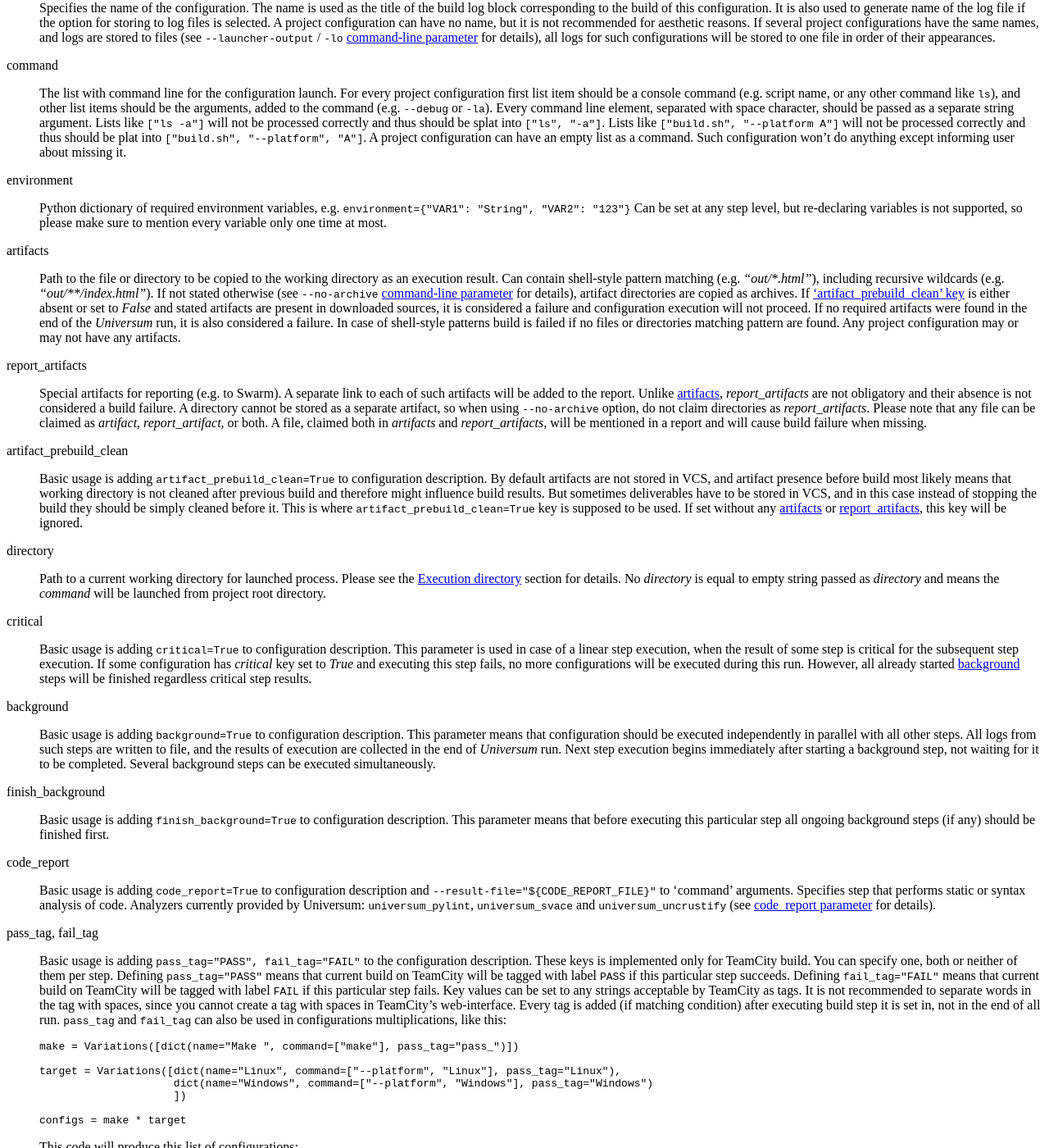
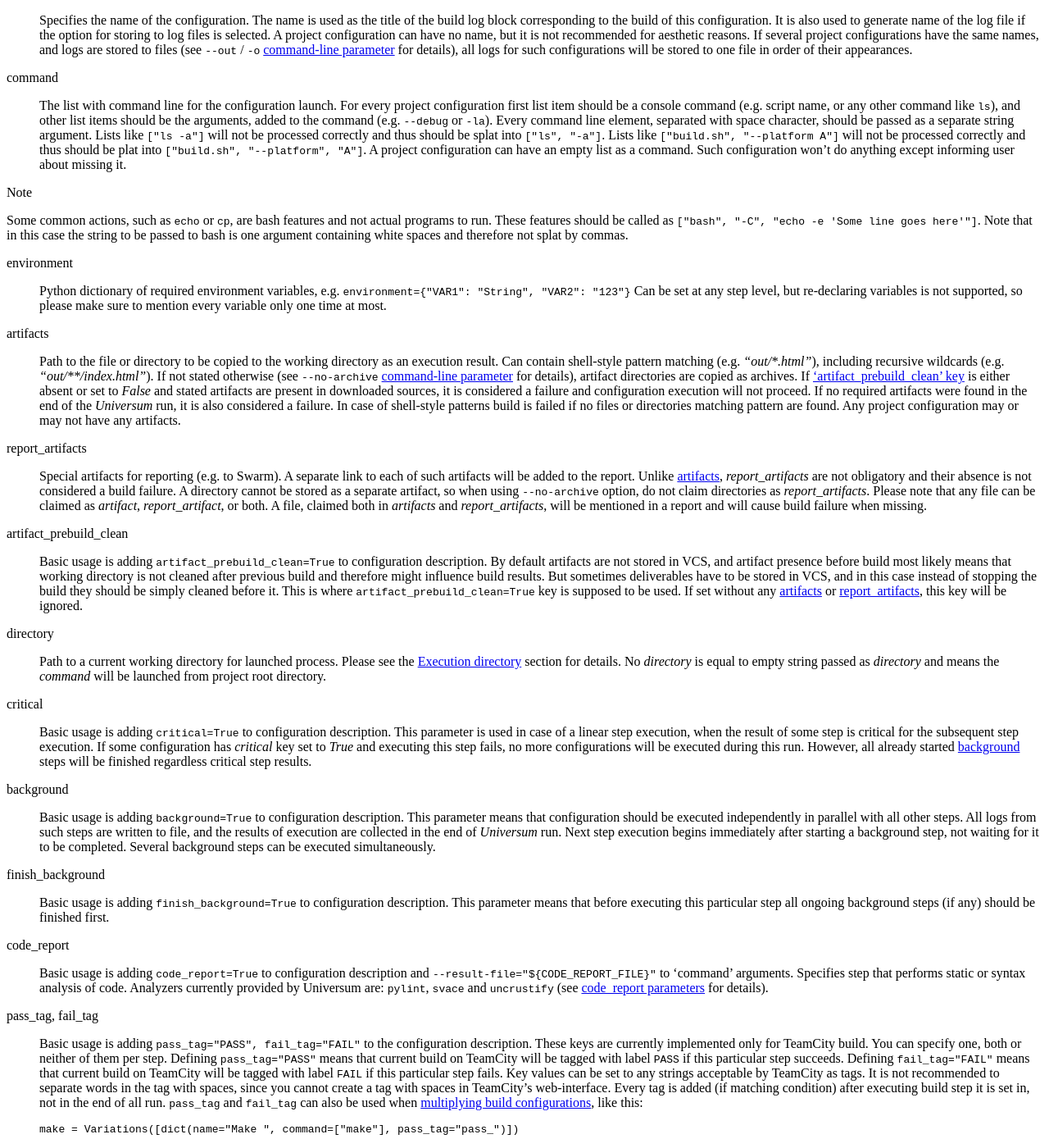
Before and after one commit to Samsung/Universum, a Sphinx documentation site: the page built from doc/configuring.rst, in a window 1280 px wide and 1400 px high, scrolled down 2925 px. Shown: the whole window at 82% size. Built offline with Sphinx 7.4.7 and the Read the Docs theme 2.0.0, drawn with Linux system fonts in a browser that asks for light colours; some of the changed text lies outside the part shown.

Commit message:
update(docs): actualize configuring

```diff
--- a/doc/configuring.rst
+++ b/doc/configuring.rst
@@ -70,7 +70,7 @@
 #. **name** is a string `"Build"`
 #. **command** is a list with a string item `"build.sh"`
 
-Both `name` and `command`, however, can be missing. A build configuration without name will still have a step number;
+Both `name` and `command`, however, can be missing. A build configuration without a name will still have a step number;
 a build configuration without issued command will do nothing, but will still appear in log and have a step number.
 
 .. note::
@@ -99,7 +99,7 @@
 
     configs = Variations([dict(name="Make Special Module", directory="specialModule", command=["make"])])
 
-To use a `Makefile` located in `"specialModule"` directory without passing "-C SpecialModule/"
+To use a `Makefile` located in `"specialModule"` directory without passing "-C specialModule/"
 arguments to ``make`` command, the launch directory is specified.
 
 
@@ -185,7 +186,7 @@
     name of the log file if the option for storing to log files is selected.
     A project configuration can have no name, but it is not recommended for aesthetic reasons.
     If several project configurations have the same names, and logs are stored to files
-    (see ``--launcher-output`` / ``-lo``  `command-line parameter <args.html#launcher>`__ for details),
+    (see ``--out`` / ``-o``  `command-line parameter <args.html#Output>`__ for details),
     all logs for such configurations will be stored to one file in order of their appearances.
 
 ..
@@ -201,6 +202,12 @@
     A project configuration can have an empty list as a command. Such configuration
     won't do anything except informing user about missing it.
 
+.. note::
+
+    Some common actions, such as ``echo`` or ``cp``, are bash features and not actual programs to run. These
+    features should be called as ``["bash", "-C", "echo -e 'Some line goes here'"]``. Note that in this case
+    the string to be passed to bash is one argument containing white spaces and therefore not splat by commas.
+
 .. _build_environment:
 
 environment
@@ -214,7 +221,7 @@
     Path to the file or directory to be copied to the working directory as an execution result.
     Can contain shell-style pattern matching (e.g. `"out/*.html"`), including recursive wildcards
     (e.g. `"out/**/index.html"`).
-    If not stated otherwise (see ``--no-archive`` `command-line parameter <args.html#artifacts>`__
+    If not stated otherwise (see ``--no-archive`` `command-line parameter <args.html#Artifact\ collection>`__
     for details), artifact directories are copied as archives.
     If :ref:`'artifact_prebuild_clean' key <clean_artifacts>` is either absent or set to `False` and
     stated artifacts are present in downloaded sources, it is considered a failure and configuration
@@ -287,25 +294,25 @@
     Basic usage is adding ``code_report=True`` to configuration description and ``--result-file="${CODE_REPORT_FILE}"``
     to 'command' arguments.
     Specifies step that performs static or syntax analysis of code.
-    Analyzers currently provided by Universum: ``universum_pylint``, ``universum_svace`` and ``universum_uncrustify``
-    (see `code_report parameter <code_report.html>`__ for details).
+    Analyzers currently provided by Universum are: ``pylint``, ``svace`` and ``uncrustify``
+    (see `code_report parameters <code_report.html>`__ for details).
 
 .. _tc_tags:
 
 pass_tag, fail_tag
     Basic usage is adding ``pass_tag="PASS", fail_tag="FAIL"`` to the configuration description.
-    These keys is implemented only for TeamCity build. You can specify one, both or neither of them per step.
-    Defining ``pass_tag="PASS"`` means that current build on TeamCity will be tagged with label ``PASS``
+    These keys are currently implemented only for TeamCity build. You can specify one, both or neither of them
+    per step. Defining ``pass_tag="PASS"`` means that current build on TeamCity will be tagged with label ``PASS``
     if this particular step succeeds. Defining ``fail_tag="FAIL"`` means that current build on TeamCity will be
     tagged with label ``FAIL`` if this particular step fails. Key values can be set to any strings acceptable by
     TeamCity as tags. It is not recommended to separate words in the tag with spaces, since you cannot create
     a tag with spaces in TeamCity's web-interface. Every tag is added (if matching condition) after executing
     build step it is set in, not in the end of all run.
-    ``pass_tag`` and ``fail_tag`` can also be used in configurations multiplications, like this:
+    ``pass_tag`` and ``fail_tag`` can also be used when `multiplying build configurations`_, like this:
 
     .. testsetup::
 
-        #!/usr/bin/env python
+        #!/usr/bin/env python3.7
 
         from universum.configuration_support import Variations
 
@@ -313,9 +320,10 @@
 
         make = Variations([dict(name="Make ", command=["make"], pass_tag="pass_")])
 
-        target = Variations([dict(name="Linux", command=["--platform", "Linux"], pass_tag="Linux"),
-                             dict(name="Windows", command=["--platform", "Windows"], pass_tag="Windows")
-                             ])
+        target = Variations([
+            dict(name="Linux", command=["--platform", "Linux"], pass_tag="Linux"),
+            dict(name="Windows", command=["--platform", "Windows"], pass_tag="Windows")
+        ])
 
         configs = make * target
 
@@ -530,12 +538,10 @@
     test = Variations([dict(name="Run tests for ", directory="/home/scripts", command=["run_tests.sh", "--all"])])
 
     debug = Variations([dict(name=" - Release"),
-                        dict(name=" - Debug", command=["-d"])
-                        ])
+                        dict(name=" - Debug", command=["-d"])])
 
     target = Variations([dict(name="Platform A", command=["--platform", "A"]),
-                         dict(name="Platform B", command=["--platform", "B"])
-                         ])
+                         dict(name="Platform B", command=["--platform", "B"])])
 
     configs = make * target + test * target * debug
 
```
Also changed, not shown: other parts of doc/configuring.rst (+19 -18 lines).
